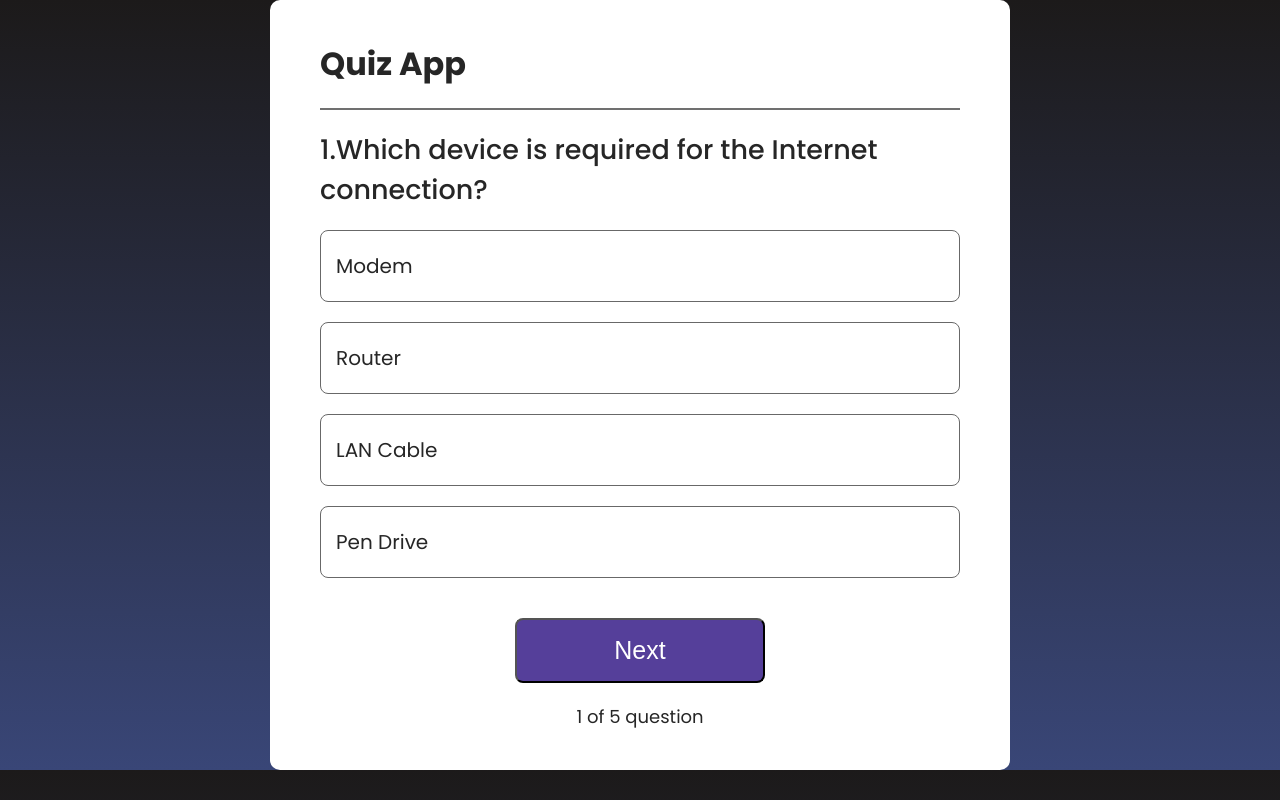
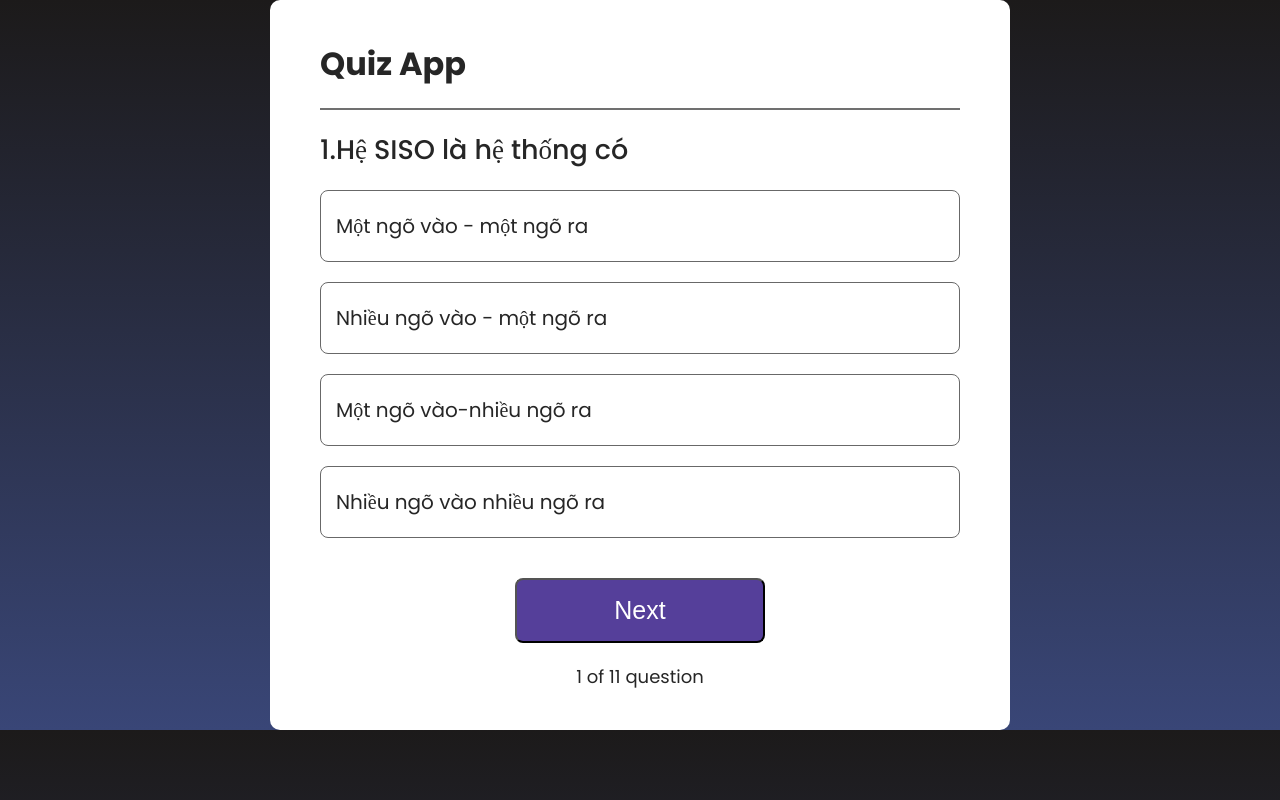
Before and after one commit to pvy-it-tdh/Quiz-app, a React (Create React App) app: page / in a window 1280 px wide. Built offline with nearby package versions, Linux system fonts and the light colour scheme.

Commit message:
update data

```diff
--- a/src/Assets/data.js
+++ b/src/Assets/data.js
@@ -1,42 +1,96 @@
 export const data = [
   {
-      question: "Which device is required for the Internet connection?",
-      option1: "Modem",
-      option2: "Router",
-      option3: "LAN Cable",
-      option4: "Pen Drive",
+    question: "Hệ SISO là hệ thống có",
+    option1: "Một ngõ vào - một ngõ ra",
+    option2: "Nhiều ngõ vào - một ngõ ra  ",
+    option3: "Một ngõ vào-nhiều ngõ ra",
+    option4: "Nhiều ngõ vào nhiều ngõ ra",
     ans: 1,
   },
   {
-      question: "Which continent has the highest number of countries?",
-      option1: "Asia",
-      option2: "Europe",
-      option3: "North America",
-      option4: "Africa",
+    question: "Hệ thống tuyến tính là hệ thống",
+    option1: "Được mô tả bởi phương trình vi phân tuyến tính",
+    option2: "Được mô tả bởi phương trình sai phân tuyến tính",
+    option3: "North Tất cả các khâu trong hệ thống đều là tuyến tính",
+    option4: "Cả ba câu kia đều đúng",
     ans: 4,
   },
   {
-      question: "Junk e-mail is also called?",
-      option1: "Spam",
-      option2: "Fake",
-      option3: "Archived",
-      option4: "Bin",
+    question: "Hàm truyền (hàm truyền đạt) của hệ thống là",
+    option1:
+      "Tỉ số giữa tín hiệu ra và tín hiệu vào của hệ thống đó biểu diễn theo biến đổi Laplace với điều kiện đầu không đổi",
+    option2: "Tỉ số giữa tín hiệu ra và tín hiệu vào của hệ thống đó",
+    option3:
+      "Tỉ số giữa tín hiệu ra và tín hiệu vào của hệ thống đó biểu diễn theo thời gian",
+    option4:
+      "Tỉ số giữa tín hiệu ra và tín hiệu vào của hệ thống đó biểu diễn theo biến đổi Laplace với điều kiện đầu bằng không",
+    ans: 4,
+  },
+  {
+    question: "Đa thức đặc trưng của hệ thống là",
+    option1: "Mối liên hệ giữa tín hiệu ra và tín hiệu vào của hệ thống",
+    option2: "Đa thức mẫu số của hàm truyền đạt của đối tượng điều khiển",
+    option3: "Đa thức mẫu số của hàm truyền đạt của hệ thống",
+    option4: "Đa thức tử số của hàm truyền đạt của hệ thống",
+    ans: 3,
+  },
+  {
+    question:
+      "Nghiệm đa thức mẫu số của phương trình đặc trưng được gọi là gì?",
+    option1: "Các điểm uốn",
+    option2: "Các điểm cực (pole)",
+    option3: "Các điểm cực trị",
+    option4: "Các điểm không (zero)",
+    ans: 2,
+  },
+  {
+    question: "Nghiệm đa thức tử số của phương trình đặc trưng được gọi là gì?",
+    option1: "Các điểm uốn",
+    option2: "Các điểm cực (pole)",
+    option3: "Các điểm cực trị",
+    option4: "Các điểm không (zero)",
+    ans: 4,
+  },
+  {
+    question: "Hàm truyền đạt của hệ thống phụ thuộc vào?",
+    option1: "Tín hiệu vào",
+    option2: "Tín hiệu ra",
+    option3: "Tín hiệu vào, tín hiệu ra, thông số và cấu trúc của hệ thống",
+    option4: "Thông số và cấu trúc hệ thống",
+    ans: 4,
+  },
+  {
+    question: "Đáp ứng biên độ của đặc tính tần số cho biết",
+    option1: "Tỷ lệ về biên độ giữa tín hiệu vào và tín hiệu ra theo tần số",
+    option2: "Biên độ của tín hiệu lối ra theo tần số",
+    option3: "Tỷ lệ về biên độ giữa tín hiệu vào và tín hiệu ra theo thời gian",
+    option4: "Biên độ giữa tín hiệu ngõ ta ra theo thời gian",
     ans: 1,
   },
   {
-      question: "A computer cannot BOOT if it does not have the?",
-      option1: "Application Software",
-      option2: "Internet",
-      option3: "Operating System",
-      option4: "Mouse",
-      ans: 3,
+    question: "Đáp ứng pha của đặc tính tần số cho biết",
+    option1: "Độ lệch pha theo tần số của tín hiệu lối ra",
+    option2:
+      "Độ lệch pha theo tần số của tín hiệu lối ra so với tín hiệu lối vào",
+    option3: "Góc pha của hệ thống",
+    option4: "Cả ba câu kia đều sai",
+    ans: 2,
   },
   {
-      question: "First page of Website is termed as?",
-      option1: "Index Page",
-      option2: "Homepage",
-      option3: "Sitemap",
-      option4: "Pen Drive",
-      ans: 2,
+    question: "Hàm quá độ là:",
+    option1: "Lối ra hệ thống khi tín hiệu vào là hàm nấc đơn vịs",
+    option2: "Đáp ứng nấc",
+    option3: "Cả ## A và ## B đều sai",
+    option4: "Lối ra hệ thống khi tín hiệu vào là xung Diract",
+    ans: 4,
   },
+  {
+    question: "Hàm trọng lượng là:",
+    option1: "Lối ra hệ thống khi tín hiệu vào là xung Diract",
+    option2: "Đáp ứng xung",
+    option3: "Biến đổi Laplace ngược của hàm truyền đạt",
+    option4: "Cả ba câu kia đều đúng",
+    ans: 4,
+  },
+  // tới câu 38 trong đề cương r
 ];
```
Lines whose indentation alone changed are shown as unchanged.
